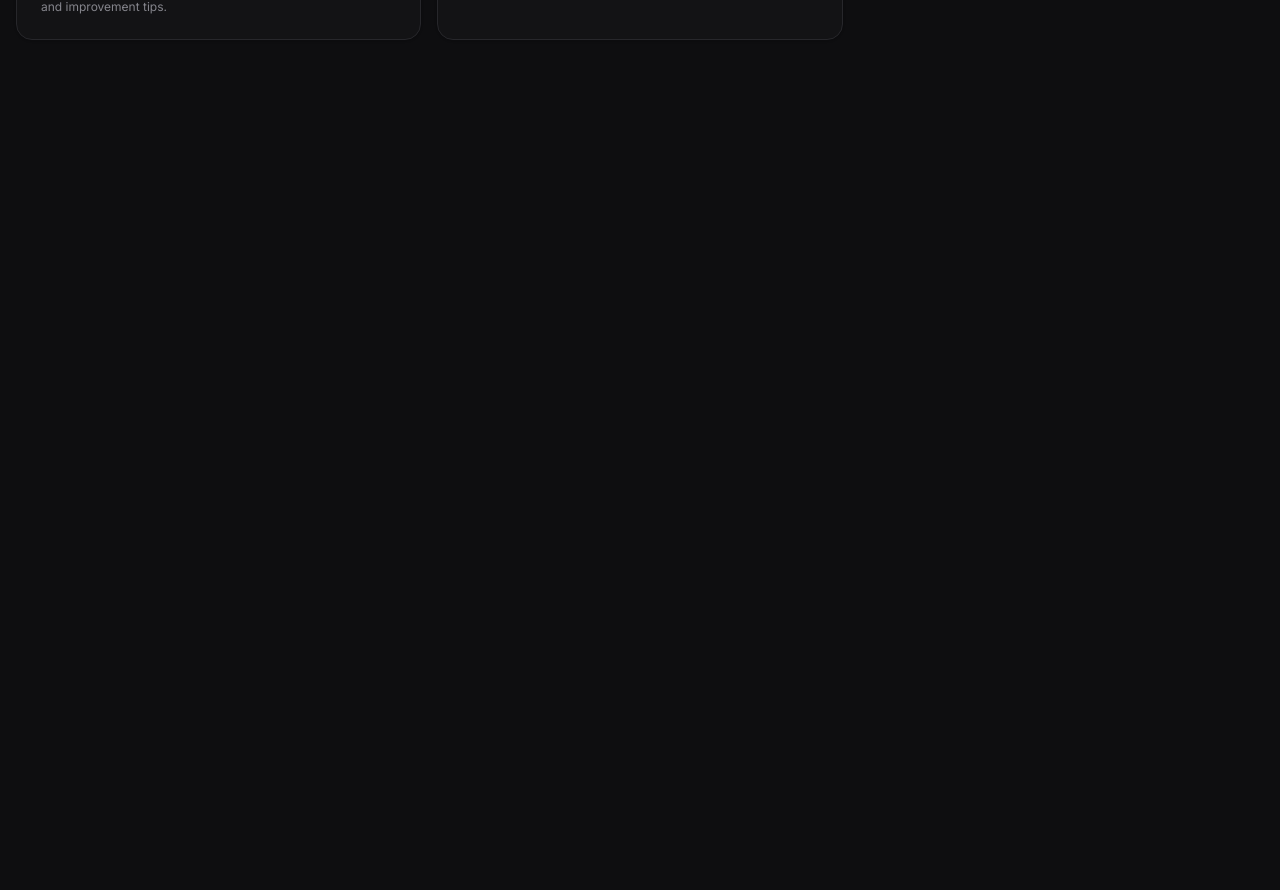
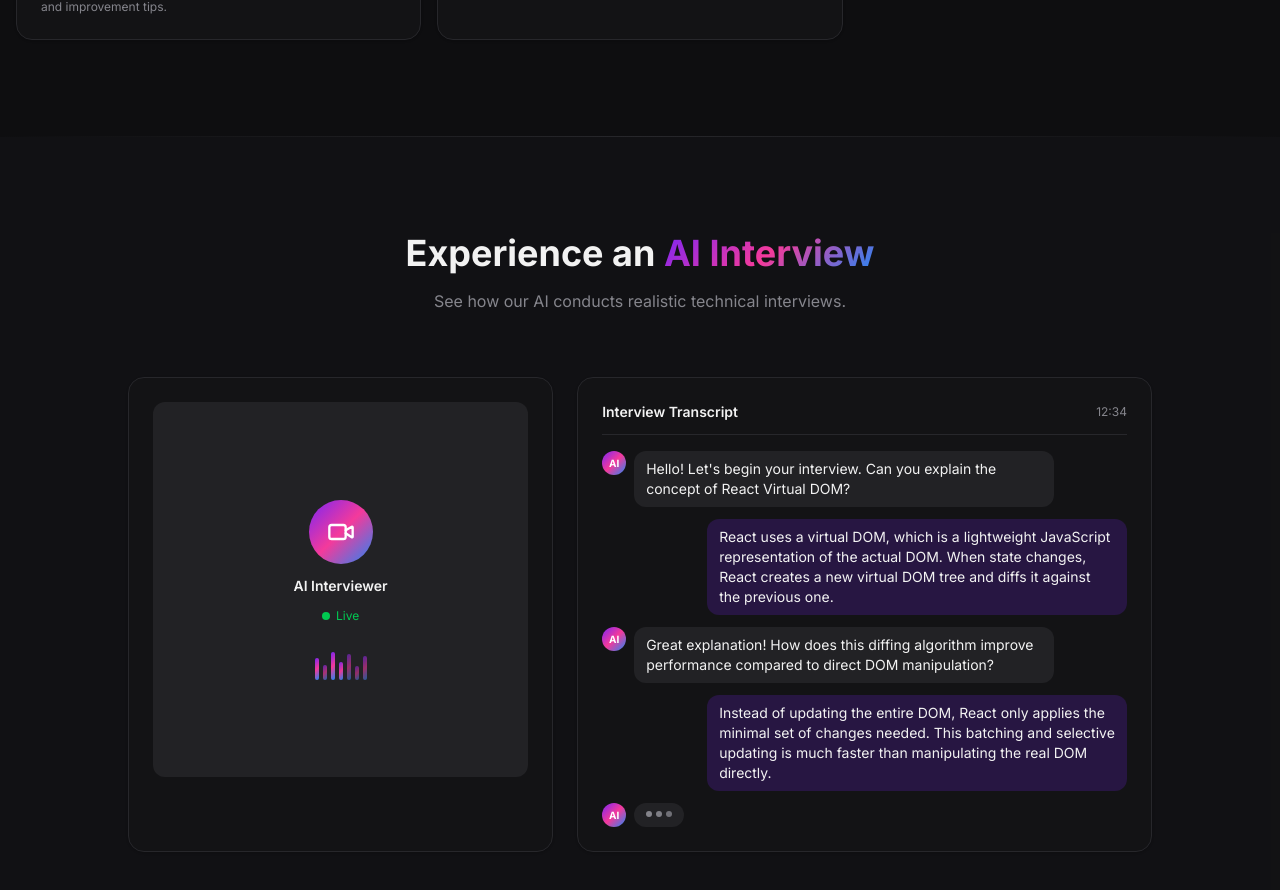
Before and after one commit to nileshp-07/hirentis, a Next.js app in the folder frontend/: page / in a window 1280 px wide. Shown: the part 1800-2690 px from the top of the page. Before the commit the page ends 1936 px from the top, so only its background shows below. Built offline with nearby package versions, Linux system fonts and the light colour scheme.

Commit message:
feat(landing): Add interview demo section with AI interviewer visualization

```diff
--- a/frontend/src/app/page.js
+++ b/frontend/src/app/page.js
@@ -2,6 +2,7 @@ import Navbar from '@/components/landing/Navbar';
 import HeroSection from '@/components/landing/HeroSection';
 import TrustedCompanies from '@/components/landing/TrustedCompanies';
 import FeatureGrid from '@/components/landing/FeatureGrid';
+import InterviewDemo from '@/components/landing/InterviewDemo';
 
 export default function Home() {
   return (
@@ -10,6 +11,8 @@ export default function Home() {
       <HeroSection />
       <TrustedCompanies />
       <FeatureGrid />
+      <div className="h-px w-full bg-gradient-to-r from-transparent via-border to-transparent" />
+      <InterviewDemo />
     </div>
   );
 }
--- /dev/null
+++ b/frontend/src/components/landing/InterviewDemo.jsx
@@ -0,0 +1,146 @@
+'use client';
+import { motion } from 'framer-motion';
+import { Video } from 'lucide-react';
+import { Card } from '../ui/card';
+
+const messages = [
+  {
+    role: 'ai',
+    text: "Hello! Let's begin your interview. Can you explain the concept of React Virtual DOM?",
+  },
+  {
+    role: 'user',
+    text: 'React uses a virtual DOM, which is a lightweight JavaScript representation of the actual DOM. When state changes, React creates a new virtual DOM tree and diffs it against the previous one.',
+  },
+  {
+    role: 'ai',
+    text: 'Great explanation! How does this diffing algorithm improve performance compared to direct DOM manipulation?',
+  },
+  {
+    role: 'user',
+    text: 'Instead of updating the entire DOM, React only applies the minimal set of changes needed. This batching and selective updating is much faster than manipulating the real DOM directly.',
+  },
+];
+
+const InterviewDemo = () => {
+  return (
+    <section className="py-24 bg-secondary/20">
+      <div className="container mx-auto px-4">
+        <motion.div
+          initial={{ opacity: 0, y: 20 }}
+          whileInView={{ opacity: 1, y: 0 }}
+          viewport={{ once: true }}
+          className="mb-16 text-center"
+        >
+          <h2 className="text-3xl font-bold sm:text-4xl">
+            Experience an <span className="gradient-text">AI Interview</span>
+          </h2>
+          <p className="mt-4 text-muted-foreground">
+            See how our AI conducts realistic technical interviews.
+          </p>
+        </motion.div>
+
+        <motion.div
+          initial={{ opacity: 0, y: 30 }}
+          whileInView={{ opacity: 1, y: 0 }}
+          viewport={{ once: true }}
+          className="mx-auto grid max-w-5xl gap-6 lg:grid-cols-7"
+        >
+          <Card className="lg:col-span-3">
+            <div className="aspect-square rounded-lg bg-secondary flex flex-col items-center justify-center gap-3">
+              <div className="flex h-16 w-16 items-center justify-center rounded-full gradient-bg">
+                <Video className="h-7 w-7 text-primary-foreground" />
+              </div>
+              <p className="font-semibold text-sm">AI Interviewer</p>
+              <div className="flex items-center gap-1.5">
+                <span className="h-2 w-2 rounded-full bg-green-500 animate-pulse" />
+                <span className="text-xs text-green-500">Live</span>
+              </div>
+              <div className="mt-4 flex gap-1 items-end">
+                {[
+                  { h: 22, d: 1.7 },
+                  { h: 15, d: 2.1 },
+                  { h: 28, d: 1.6 },
+                  { h: 18, d: 2.3 },
+                  { h: 26, d: 1.9 },
+                  { h: 14, d: 2.4 },
+                  { h: 24, d: 1.8 },
+                ].map((val, i) => (
+                  <div
+                    key={i}
+                    className="w-1 rounded-full gradient-bg"
+                    style={{
+                      height: `${val.h}px`,
+                      animationName: 'pulse-glow',
+                      animationDuration: `${val.d}s`,
+                      animationTimingFunction: 'ease-in-out',
+                      animationIterationCount: 'infinite',
+                      animationDelay: `${i * 0.15}s`,
+                    }}
+                  />
+                ))}
+              </div>
+            </div>
+          </Card>
+
+          <Card className="lg:col-span-4 flex flex-col h-full">
+            <div className="flex items-center gap-2 mb-4 pb-3 border-b border-border">
+              <span className="text-sm font-semibold">
+                Interview Transcript
+              </span>
+              <span className="ml-auto text-xs text-muted-foreground">
+                12:34
+              </span>
+            </div>
+            <div className="flex-1 space-y-3">
+              {messages.map((m, i) => (
+                <motion.div
+                  key={i}
+                  initial={{ opacity: 0, y: 10 }}
+                  whileInView={{ opacity: 1, y: 0 }}
+                  viewport={{ once: true }}
+                  transition={{ delay: i * 0.15 }}
+                  className={`flex gap-2 ${m.role === 'user' ? 'justify-end' : ''}`}
+                >
+                  {m.role === 'ai' && (
+                    <div className="h-6 w-6 shrink-0 rounded-full gradient-bg flex items-center justify-center text-[10px] text-primary-foreground font-bold">
+                      AI
+                    </div>
+                  )}
+                  <div
+                    className={`max-w-[80%] rounded-lg px-3 py-2 text-sm ${
+                      m.role === 'ai' ? 'bg-secondary' : 'bg-primary/20'
+                    }`}
+                  >
+                    {m.text}
+                  </div>
+                </motion.div>
+              ))}
+              <div className="flex gap-2">
+                <div className="h-6 w-6 shrink-0 rounded-full gradient-bg flex items-center justify-center text-[10px] text-primary-foreground font-bold">
+                  AI
+                </div>
+                <div className="rounded-lg bg-secondary px-3 py-2 flex gap-1">
+                  <span
+                    className="h-1.5 w-1.5 rounded-full bg-muted-foreground animate-pulse"
+                    style={{ animationDelay: '0s' }}
+                  />
+                  <span
+                    className="h-1.5 w-1.5 rounded-full bg-muted-foreground animate-pulse"
+                    style={{ animationDelay: '0.2s' }}
+                  />
+                  <span
+                    className="h-1.5 w-1.5 rounded-full bg-muted-foreground animate-pulse"
+                    style={{ animationDelay: '0.4s' }}
+                  />
+                </div>
+              </div>
+            </div>
+          </Card>
+        </motion.div>
+      </div>
+    </section>
+  );
+};
+
+export default InterviewDemo;
```
